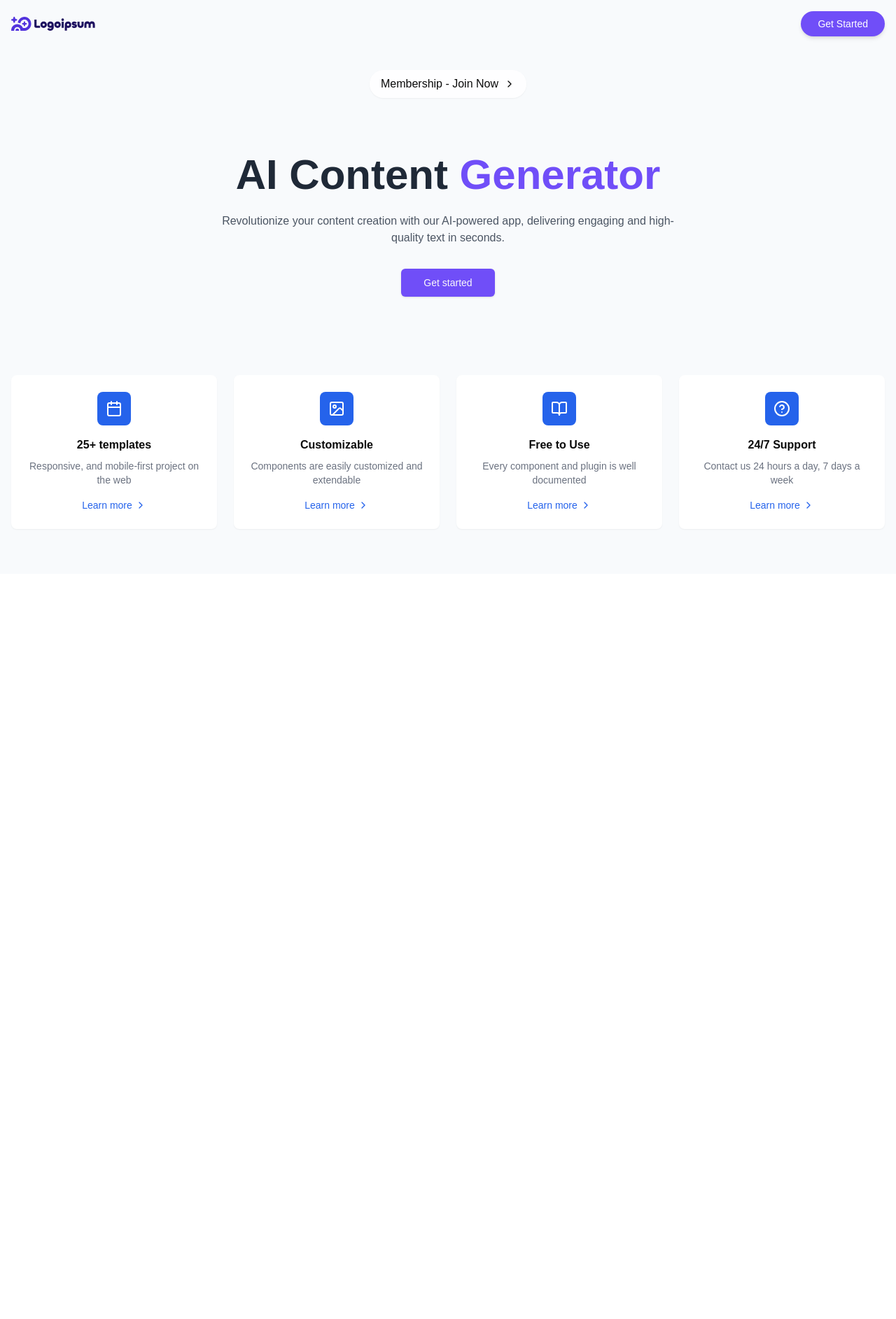
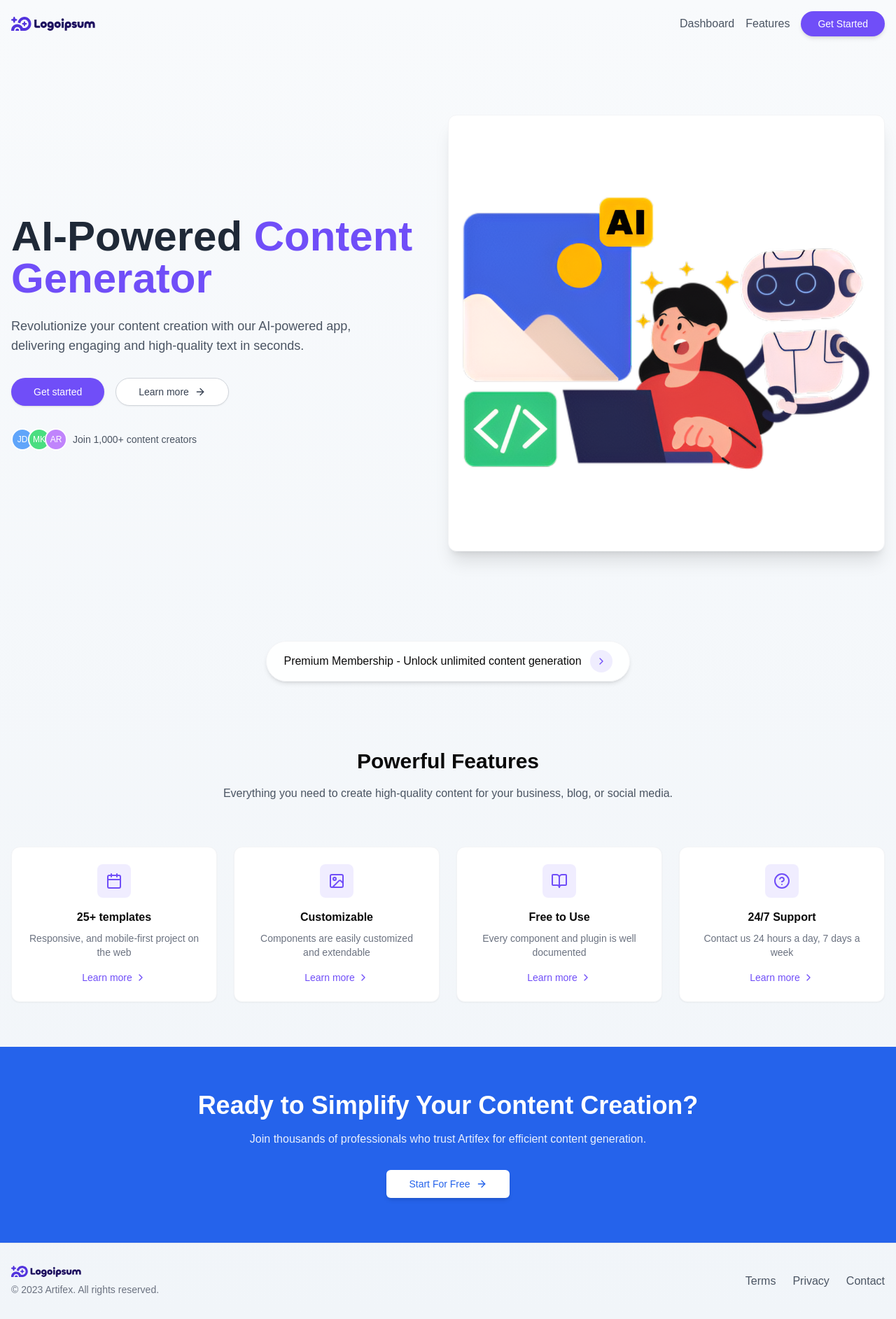
Before and after one commit to abhishekrch/artifex, a Next.js app: page / in a window 1280 px wide. Shown: the whole page at 70% size. Before the commit the page ends 820 px from the top, so only its background shows below. Built offline with nearby package versions, Linux system fonts and the light colour scheme.

Commit message:
refactor(home): improve homepage design

```diff
--- a/app/page.tsx
+++ b/app/page.tsx
@@ -1,101 +1,174 @@
 import { Button } from "@/components/ui/button";
 import Image from "next/image";
 import Link from "next/link";
-import { Calendar, Image as ImageIcon, BookOpen, HelpCircle, ChevronRight } from "lucide-react";
+import { Calendar, Image as ImageIcon, BookOpen, HelpCircle, ChevronRight, ArrowRight } from "lucide-react";
 
 export default function Home() {
   return (
-    <main className="min-h-screen bg-slate-50 relative overflow-hidden">
+    <main className="min-h-screen bg-gradient-to-b from-slate-50 to-slate-100 relative overflow-hidden">
       <nav className="container mx-auto p-4 flex justify-between items-center">
         <div className="flex items-center gap-2">
           <Image src="/logo.svg" alt="Artifex Logo" width={120} height={120} />
         </div>
-        <Button className="bg-primary hover:bg-primary/90 text-white font-medium rounded-full
-         px-6 py-2 transition-all shadow-md hover:shadow-lg" asChild>
-          <Link href="/sign-in">Get Started</Link>
-        </Button>
+        <div className="flex items-center gap-4">
+          <Link href="/dashboard" className="text-gray-600 hover:text-primary font-medium hidden md:block">
+            Dashboard
+          </Link>
+          <Link href="#features" className="text-gray-600 hover:text-primary font-medium hidden md:block">
+            Features
+          </Link>
+          <Button className="bg-primary hover:bg-primary/90 text-white font-medium rounded-full px-6 py-2 transition-all shadow-md hover:shadow-lg" asChild>
+            <Link href="/sign-in">Get Started</Link>
+          </Button>
+        </div>
       </nav>
 
+      <section className="container mx-auto px-4 py-16 md:py-24">
+        <div className="flex flex-col md:flex-row items-center">
+          <div className="md:w-1/2 mb-10 md:mb-0">
+            <h1 className="text-4xl md:text-6xl font-bold mb-6 leading-tight">
+              <span className="text-gray-800">AI-Powered </span>
+              <span className="text-primary">Content Generator</span>
+            </h1>
+            <p className="text-gray-600 text-lg mb-8 max-w-lg">
+              Revolutionize your content creation with our AI-powered app, delivering engaging and high-quality text in seconds.
+            </p>
+            <div className="flex flex-col sm:flex-row gap-4">
+              <Button size="lg" className="bg-primary hover:bg-primary/90 text-white px-8 rounded-full" asChild>
+                <Link href="/dashboard">Get started</Link>
+              </Button>
+              <Button variant="outline" size="lg" className="border-gray-300 text-gray-700 rounded-full" asChild>
+                <Link href="#features" className="flex items-center gap-2">
+                  Learn more <ArrowRight size={16} />
+                </Link>
+              </Button>
+            </div>
+            <div className="mt-8 flex items-center gap-2">
+              <div className="flex -space-x-2">
+                <div className="w-8 h-8 rounded-full bg-blue-400 border-2 border-white flex items-center justify-center text-white text-xs">JD</div>
+                <div className="w-8 h-8 rounded-full bg-green-400 border-2 border-white flex items-center justify-center text-white text-xs">MK</div>
+                <div className="w-8 h-8 rounded-full bg-purple-400 border-2 border-white flex items-center justify-center text-white text-xs">AR</div>
+              </div>
+              <p className="text-sm text-gray-600">Join <span className="font-medium">1,000+</span> content creators</p>
+            </div>
+          </div>
+          <div className="md:w-1/2 relative">
+            <div className="bg-white rounded-xl shadow-xl overflow-hidden border border-gray-100">
+              <Image
+                src="/logo2.png"
+                alt="Artifex Dashboard"
+                width={600}
+                height={400}
+                className="w-full h-auto"
+              />
+            </div>
+            <div className="absolute -z-10 top-10 right-10 w-full h-full bg-primary/10 rounded-xl"></div>
+          </div>
+        </div>
+      </section>
+
       <div className="flex justify-center my-8">
-        <div className="bg-white/80 backdrop-blur-sm px-4 py-2 rounded-full flex items-center gap-2 shadow-sm">
-          <span> Membership - Join Now</span>
-          <ChevronRight size={16} />
+        <div className="bg-white/90 backdrop-blur-sm px-6 py-3 rounded-full flex items-center gap-3 shadow-md border border-gray-100">
+          <span className="font-medium">Premium Membership - Unlock unlimited content generation</span>
+          <Button variant="ghost" size="sm" className="rounded-full p-0 w-8 h-8 flex items-center justify-center bg-primary/10 text-primary">
+            <ChevronRight size={16} />
+          </Button>
         </div>
       </div>
 
-      <section className="container mx-auto text-center px-4 py-12">
-        <h1 className="text-5xl md:text-6xl font-bold mb-6">
-          <span className="text-gray-800">AI Content </span>
-          <span className="text-primary">Generator</span>
-        </h1>
-        <p className="text-gray-600 max-w-2xl mx-auto mb-8">
-          Revolutionize your content creation with our AI-powered app, delivering
-          engaging and high-quality text in seconds.
-        </p>
-        <Button size="lg" className="px-8" asChild>
-          <Link href="/dashboard">Get started</Link>
-        </Button>
-      </section>
-
-      <section className="container mx-auto px-4 py-16">
+      <section id="features" className="container mx-auto px-4 py-16">
+        <div className="text-center mb-16">
+          <h2 className="text-3xl font-bold mb-4">Powerful Features</h2>
+          <p className="text-gray-600 max-w-2xl mx-auto">
+            Everything you need to create high-quality content for your business, blog, or social media.
+          </p>
+        </div>
         <div className="grid grid-cols-1 md:grid-cols-4 gap-6">
-          <div className="bg-white p-6 rounded-lg shadow-sm flex flex-col items-center">
-            <div className="bg-blue-600 p-3 rounded-lg text-white mb-4">
+          <div className="bg-white p-6 rounded-xl shadow-sm flex flex-col items-center hover:shadow-md transition-all border border-gray-100">
+            <div className="bg-primary/10 text-primary p-3 rounded-lg mb-4">
               <Calendar size={24} />
             </div>
             <h3 className="font-semibold mb-2">25+ templates</h3>
             <p className="text-gray-500 text-center text-sm">
               Responsive, and mobile-first project on the web
             </p>
-            <Link href="#" className="text-blue-600 mt-4 text-sm flex items-center">
+            <Link href="#" className="text-primary mt-4 text-sm flex items-center font-medium">
               Learn more
               <ChevronRight size={16} className="ml-1" />
             </Link>
           </div>
 
-          <div className="bg-white p-6 rounded-lg shadow-sm flex flex-col items-center">
-            <div className="bg-blue-600 p-3 rounded-lg text-white mb-4">
+          <div className="bg-white p-6 rounded-xl shadow-sm flex flex-col items-center hover:shadow-md transition-all border border-gray-100">
+            <div className="bg-primary/10 text-primary p-3 rounded-lg mb-4">
               <ImageIcon size={24} />
             </div>
             <h3 className="font-semibold mb-2">Customizable</h3>
             <p className="text-gray-500 text-center text-sm">
               Components are easily customized and extendable
             </p>
-            <Link href="#" className="text-blue-600 mt-4 text-sm flex items-center">
+            <Link href="#" className="text-primary mt-4 text-sm flex items-center font-medium">
               Learn more
               <ChevronRight size={16} className="ml-1" />
             </Link>
           </div>
 
-          <div className="bg-white p-6 rounded-lg shadow-sm flex flex-col items-center">
-            <div className="bg-blue-600 p-3 rounded-lg text-white mb-4">
+          <div className="bg-white p-6 rounded-xl shadow-sm flex flex-col items-center hover:shadow-md transition-all border border-gray-100">
+            <div className="bg-primary/10 text-primary p-3 rounded-lg mb-4">
               <BookOpen size={24} />
             </div>
             <h3 className="font-semibold mb-2">Free to Use</h3>
             <p className="text-gray-500 text-center text-sm">
               Every component and plugin is well documented
             </p>
-            <Link href="#" className="text-blue-600 mt-4 text-sm flex items-center">
+            <Link href="#" className="text-primary mt-4 text-sm flex items-center font-medium">
               Learn more
               <ChevronRight size={16} className="ml-1" />
             </Link>
           </div>
 
-          <div className="bg-white p-6 rounded-lg shadow-sm flex flex-col items-center">
-            <div className="bg-blue-600 p-3 rounded-lg text-white mb-4">
+          <div className="bg-white p-6 rounded-xl shadow-sm flex flex-col items-center hover:shadow-md transition-all border border-gray-100">
+            <div className="bg-primary/10 text-primary p-3 rounded-lg mb-4">
               <HelpCircle size={24} />
             </div>
             <h3 className="font-semibold mb-2">24/7 Support</h3>
             <p className="text-gray-500 text-center text-sm">
               Contact us 24 hours a day, 7 days a week
             </p>
-            <Link href="#" className="text-blue-600 mt-4 text-sm flex items-center">
+            <Link href="#" className="text-primary mt-4 text-sm flex items-center font-medium">
               Learn more
               <ChevronRight size={16} className="ml-1" />
             </Link>
           </div>
         </div>
       </section>
+
+      <section className="w-full bg-blue-600 py-16">
+        <div className="container mx-auto px-4 text-center max-w-4xl">
+          <h2 className="text-3xl md:text-4xl font-bold mb-4 text-white">Ready to Simplify Your Content Creation?</h2>
+          <p className="text-white/90 max-w-2xl mx-auto mb-8">
+            Join thousands of professionals who trust Artifex for efficient content generation.
+          </p>
+          <Button size="lg" className="bg-white hover:bg-gray-100 text-blue-600 font-medium px-8 py-3 rounded-md shadow-md" asChild>
+            <Link href="/sign-in" className="flex items-center gap-2">
+              Start For Free <ArrowRight size={16} />
+            </Link>
+          </Button>
+        </div>
+      </section>
+
+      <footer className="container mx-auto px-4 py-8 border-t border-gray-200">
+        <div className="flex flex-col md:flex-row justify-between items-center">
+          <div className="mb-4 md:mb-0">
+            <Image src="/logo.svg" alt="Artifex Logo" width={100} height={100} />
+            <p className="text-gray-500 text-sm mt-2">© 2023 Artifex. All rights reserved.</p>
+          </div>
+          <div className="flex gap-6">
+            <Link href="#" className="text-gray-600 hover:text-primary">Terms</Link>
+            <Link href="#" className="text-gray-600 hover:text-primary">Privacy</Link>
+            <Link href="#" className="text-gray-600 hover:text-primary">Contact</Link>
+          </div>
+        </div>
+      </footer>
     </main>
   );
 }
```
Also changed, not shown: public/logo2.png (added).
